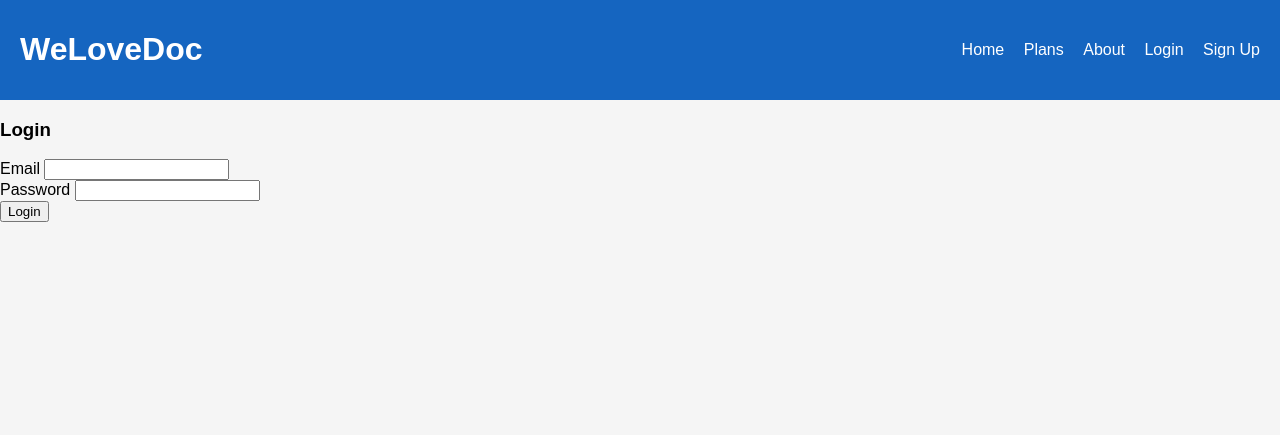
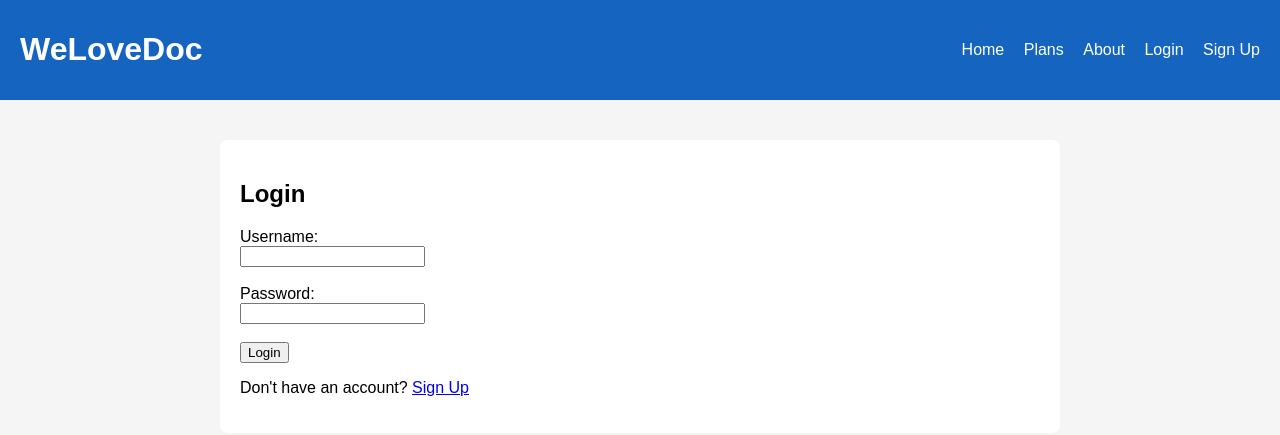
Before and after one commit to ajaysinghrajput9370/WeLoveDoc, a Flask app: page /login in a window 1280 px wide. Shown: the top 435 px of the page. Run offline with Flask 3, Linux system fonts and the light colour scheme.

Commit message:
Update login.html

```diff
--- a/templates/login.html
+++ b/templates/login.html
@@ -1,22 +1,14 @@
 {% extends "base.html" %}
 {% block content %}
-<div class="row justify-content-center">
-  <div class="col-md-5">
-    <div class="card shadow p-4">
-      <h3 class="mb-3">Login</h3>
-      <form method="POST">
-        <div class="mb-3">
-          <label class="form-label">Email</label>
-          <input type="email" class="form-control" name="email" required>
-        </div>
-        <div class="mb-3">
-          <label class="form-label">Password</label>
-          <input type="password" class="form-control" name="password" required>
-        </div>
-        <input type="hidden" name="fingerprint" id="fingerprint">
-        <button class="btn btn-primary w-100">Login</button>
-      </form>
-    </div>
-  </div>
+<div class="container">
+  <h2>Login</h2>
+  <form method="post">
+    <label>Username:</label><br>
+    <input type="text" name="username" required><br><br>
+    <label>Password:</label><br>
+    <input type="password" name="password" required><br><br>
+    <button type="submit">Login</button>
+  </form>
+  <p>Don't have an account? <a href="{{ url_for('signup') }}">Sign Up</a></p>
 </div>
 {% endblock %}
```
